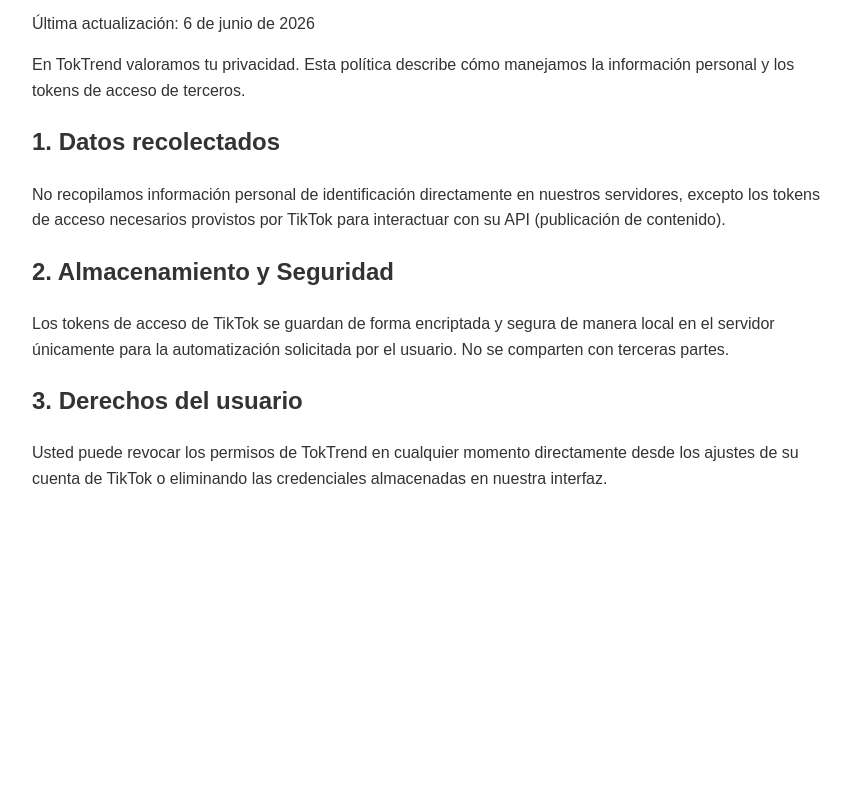
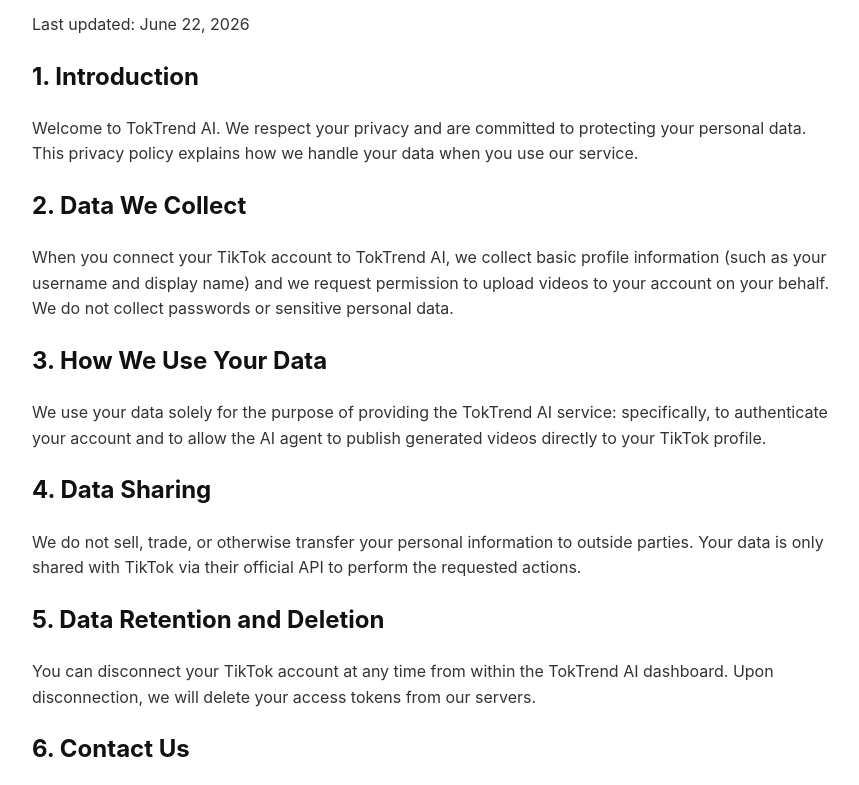
Before and after one commit to Erik755/toktrend3, a website: page public/privacy.html in a window 1280 px wide. Shown: the part 102-887 px from the top of the page, without its empty margins (208-1067 px from the left). Before the commit the page ends 800 px from the top, so only its background shows below. Drawn offline with Linux system fonts and the light colour scheme.

Commit message:
Añadir paginas legales para review de TikTok

```diff
--- a/public/privacy.html
+++ b/public/privacy.html
@@ -1,33 +1,35 @@
 <!DOCTYPE html>
-<html lang="es">
+<html lang="en">
 <head>
     <meta charset="UTF-8">
     <meta name="viewport" content="width=device-width, initial-scale=1.0">
-    <title>Política de Privacidad - TokTrend</title>
+    <title>Privacy Policy - TokTrend AI</title>
     <style>
-        body {
-            font-family: sans-serif;
-            line-height: 1.6;
-            max-width: 800px;
-            margin: 40px auto;
-            padding: 0 20px;
-            color: #333;
-        }
-        h1 { color: #111; }
+        body { font-family: -apple-system, BlinkMacSystemFont, "Segoe UI", Roboto, Helvetica, Arial, sans-serif; line-height: 1.6; color: #333; max-width: 800px; margin: 0 auto; padding: 20px; }
+        h1, h2 { color: #111; }
+        a { color: #fe2c55; }
     </style>
 </head>
 <body>
-    <h1>Política de Privacidad</h1>
-    <p>Última actualización: 6 de junio de 2026</p>
-    <p>En TokTrend valoramos tu privacidad. Esta política describe cómo manejamos la información personal y los tokens de acceso de terceros.</p>
+    <h1>Privacy Policy</h1>
+    <p>Last updated: June 22, 2026</p>
 
-    <h2>1. Datos recolectados</h2>
-    <p>No recopilamos información personal de identificación directamente en nuestros servidores, excepto los tokens de acceso necesarios provistos por TikTok para interactuar con su API (publicación de contenido).</p>
+    <h2>1. Introduction</h2>
+    <p>Welcome to TokTrend AI. We respect your privacy and are committed to protecting your personal data. This privacy policy explains how we handle your data when you use our service.</p>
 
-    <h2>2. Almacenamiento y Seguridad</h2>
-    <p>Los tokens de acceso de TikTok se guardan de forma encriptada y segura de manera local en el servidor únicamente para la automatización solicitada por el usuario. No se comparten con terceras partes.</p>
+    <h2>2. Data We Collect</h2>
+    <p>When you connect your TikTok account to TokTrend AI, we collect basic profile information (such as your username and display name) and we request permission to upload videos to your account on your behalf. We do not collect passwords or sensitive personal data.</p>
 
-    <h2>3. Derechos del usuario</h2>
-    <p>Usted puede revocar los permisos de TokTrend en cualquier momento directamente desde los ajustes de su cuenta de TikTok o eliminando las credenciales almacenadas en nuestra interfaz.</p>
+    <h2>3. How We Use Your Data</h2>
+    <p>We use your data solely for the purpose of providing the TokTrend AI service: specifically, to authenticate your account and to allow the AI agent to publish generated videos directly to your TikTok profile.</p>
+
+    <h2>4. Data Sharing</h2>
+    <p>We do not sell, trade, or otherwise transfer your personal information to outside parties. Your data is only shared with TikTok via their official API to perform the requested actions.</p>
+
+    <h2>5. Data Retention and Deletion</h2>
+    <p>You can disconnect your TikTok account at any time from within the TokTrend AI dashboard. Upon disconnection, we will delete your access tokens from our servers.</p>
+
+    <h2>6. Contact Us</h2>
+    <p>If you have any questions about this Privacy Policy, please contact us at support@toktrend3.onrender.com.</p>
 </body>
 </html>
```
Also changed, not shown: public/terms.html (+25 -20 lines).
